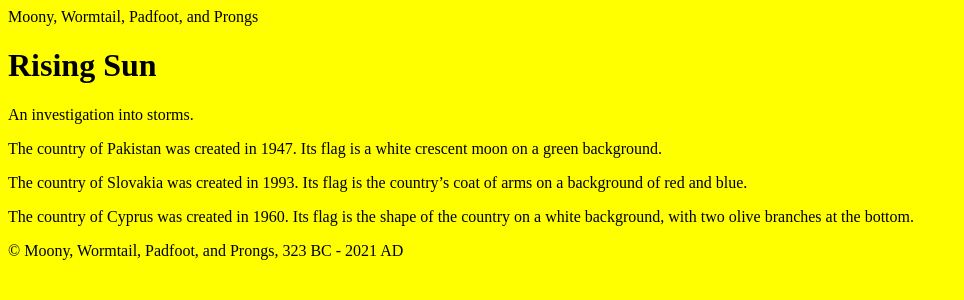
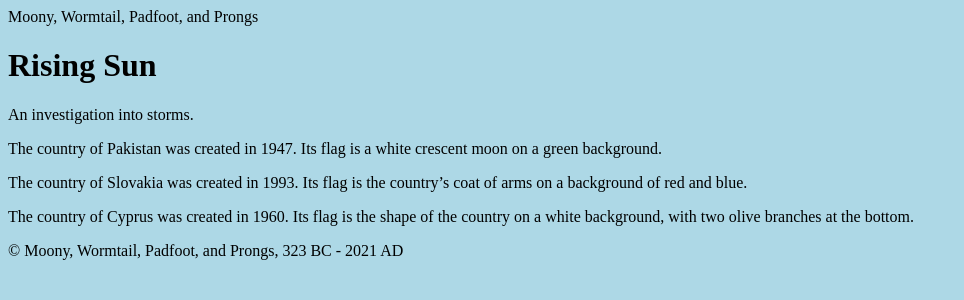
Before and after one commit to wrabi-Lenbrook/ephemeris, a Jekyll site: the page built from topics/demo_file.md, in a window 1280 px wide. Shown: the top 300 px of the page, without its empty margins (0-964 px from the left). Built offline with Jekyll 4.4.1, drawn with Linux system fonts in a browser that asks for light colours.

Commit message:
includes and stylesheets

```diff
--- a/assets/css/style.css
+++ b/assets/css/style.css
@@ -1,3 +1,3 @@
 body {
-  background-color: yellow;
+  background-color: lightblue;
 }
```
